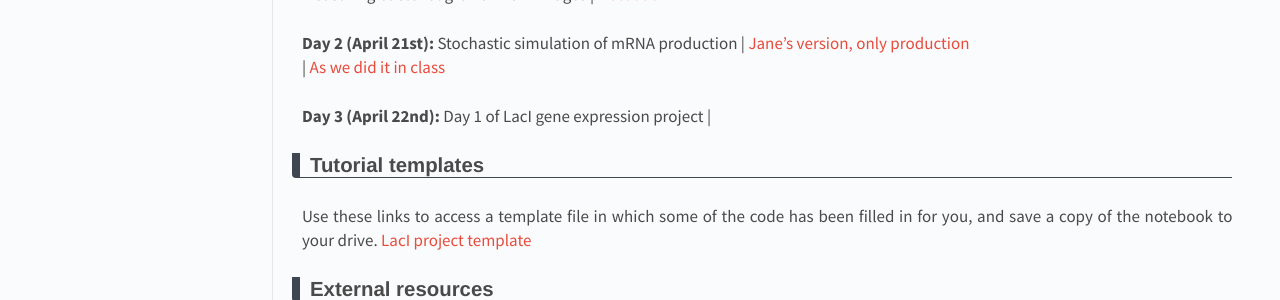
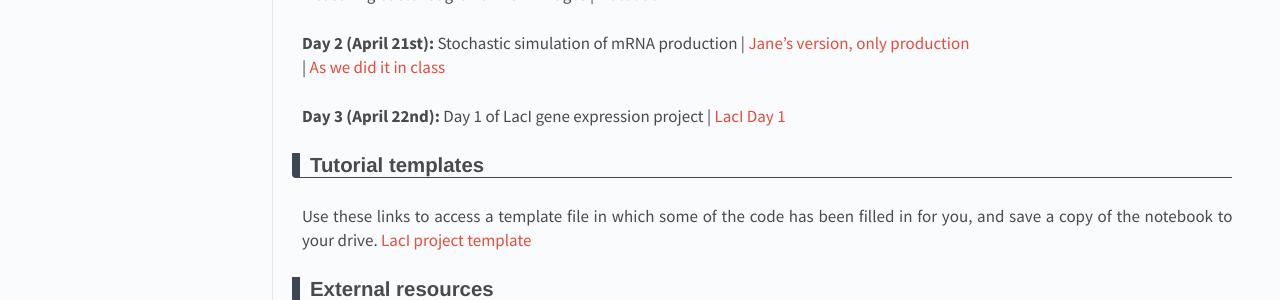
Before and after one commit to RPGroup-PBoC/pboc22_heidelberg, a Jekyll site: the page built from _posts/2022-01-29-code.md, in a window 1280 px wide. Shown: the part 767-1067 px from the top of the page. Built offline with Jekyll 4.4.1, drawn with Linux system fonts in a browser that asks for light colours.

Commit message:
fixed typos

```diff
--- a/_posts/2022-01-29-code.md
+++ b/_posts/2022-01-29-code.md
@@ -53,7 +53,7 @@ Stochastic simulation of mRNA production \| <a href="https://colab.research.goog
 \| <a href="https://colab.research.google.com/drive/11Ic4C4G2bMb4ijqP7tUjQzhBSN3e58Wy#scrollTo=q50I8pErHXM9" target="_blank">{{"As we did it in class"}}</a><br>
 
 **Day 3 (April 22nd):**
-Day 1 of LacI gene expression project \| <a href="https://colab.research.google.com/drive/1Y9QW36bJjgKe_o4FoS5h1Fi9UTaRmpUa#scrollTo=SECyTCM9ifmd" target="_blank">{{LacI Day 1}}</a><br>
+Day 1 of LacI gene expression project \| <a href="https://colab.research.google.com/drive/1Y9QW36bJjgKe_o4FoS5h1Fi9UTaRmpUa#scrollTo=SECyTCM9ifmd" target="_blank">{{"LacI Day 1"}}</a><br>
 
 ## Tutorial templates
 Use these links to access a template file in which some of the code has been filled in for you, and save a copy of the notebook to your drive.
```
